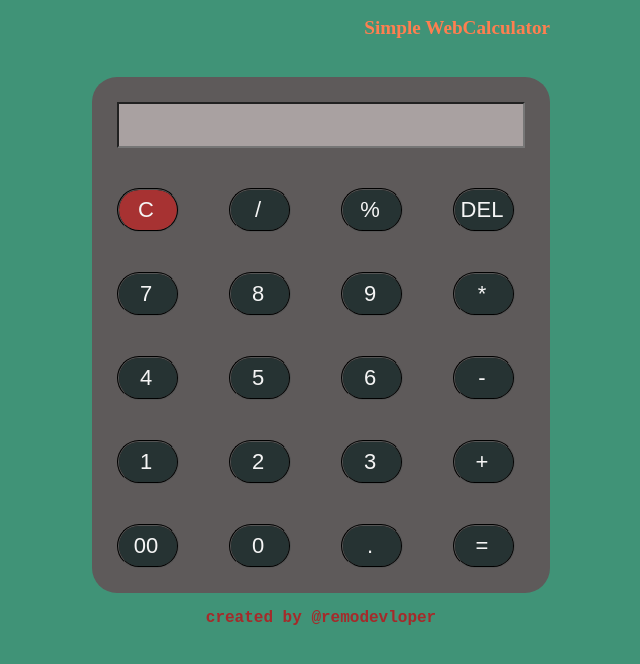
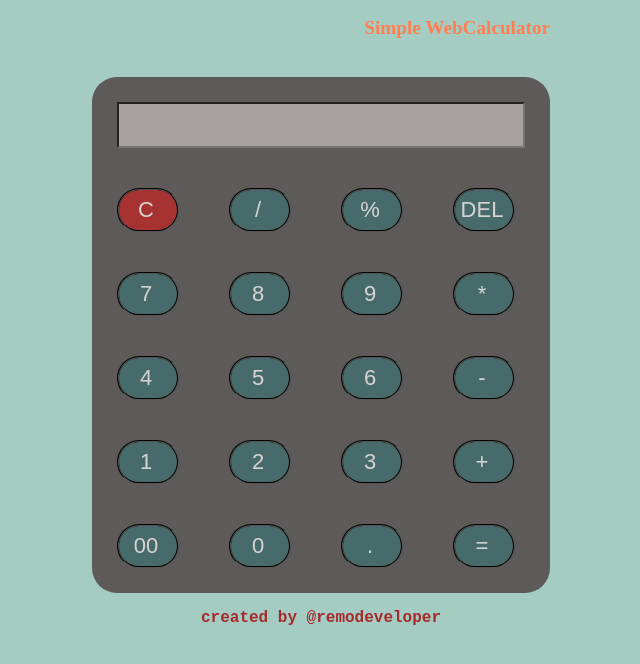
Before and after one commit to Remo-webdev/WebCalculator, a plain HTML site: page index.html in a window 1280 px wide. Shown: the whole page, without its empty margins (325-965 px from the left). Drawn offline with Linux system fonts and the light colour scheme.

Commit message:
change the color

```diff
--- a/index.html
+++ b/index.html
@@ -12,12 +12,12 @@
         }body{
             margin: 12px;
             padding-left: 12px;
-            background-color: #409377;
+            background-color: #a5ccc3;
 
         }
         input[type=button]{
-            background-color: rgb(38, 51, 51);
-            color: whitesmoke;
+            background-color: rgb(71, 107, 107);
+            color: rgb(216, 211, 211);
             width: 62px;
             height: 44px;
             padding-left: 2px ;
@@ -105,7 +105,7 @@
                 <td><input type="button" name="eql" value="=" OnClick="calculator.display.value=eval(calculator.display.value);"></td>
              </tr>
         </table>
-        <h3>created by @remodevloper</h3>
+        <h3>created by @remodeveloper</h3>
     </form>
     <br><br>
 
```
